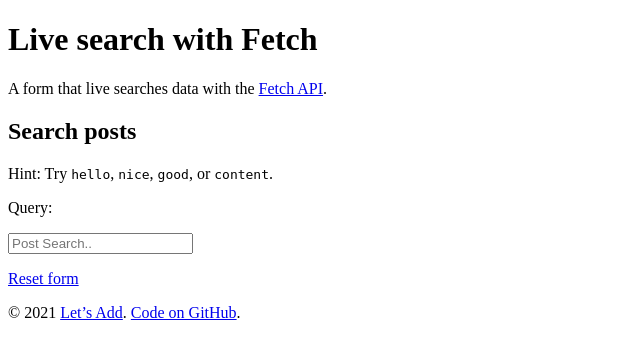
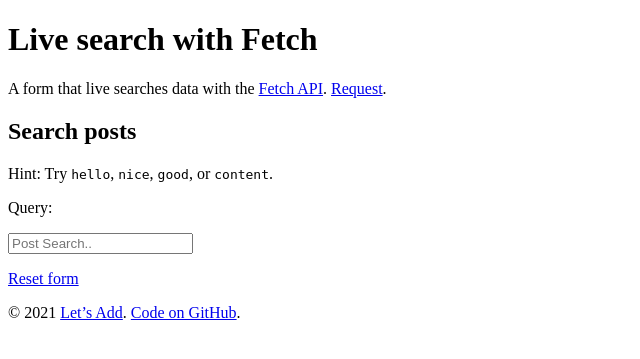
Before and after one commit to richardcornish/letsadd, a Django app: page /fetch/ in a window 1280 px wide. Shown: the part 34-393 px from the top of the page, without its empty margins (0-640 px from the left). Run offline with Django 3.2, Linux system fonts and the light colour scheme.

Commit message:
Added original request link

```diff
--- a/letsadd/templates/fetch/search.html
+++ b/letsadd/templates/fetch/search.html
@@ -10,7 +10,7 @@
 
 <h1>Live search with Fetch</h1>
 
-<p>A form that live searches data with the <a href="https://developer.mozilla.org/en-US/docs/Web/API/Fetch_API">Fetch API</a>.</p>
+<p>A form that live searches data with the <a href="https://developer.mozilla.org/en-US/docs/Web/API/Fetch_API">Fetch API</a>. <a href="https://www.reddit.com/r/djangolearning/comments/nm8v98/how_to_do_live_search_using_fetch_ajax_method_in/">Request</a>.</p>
 
 <h2>Search posts</h2>
 
```
